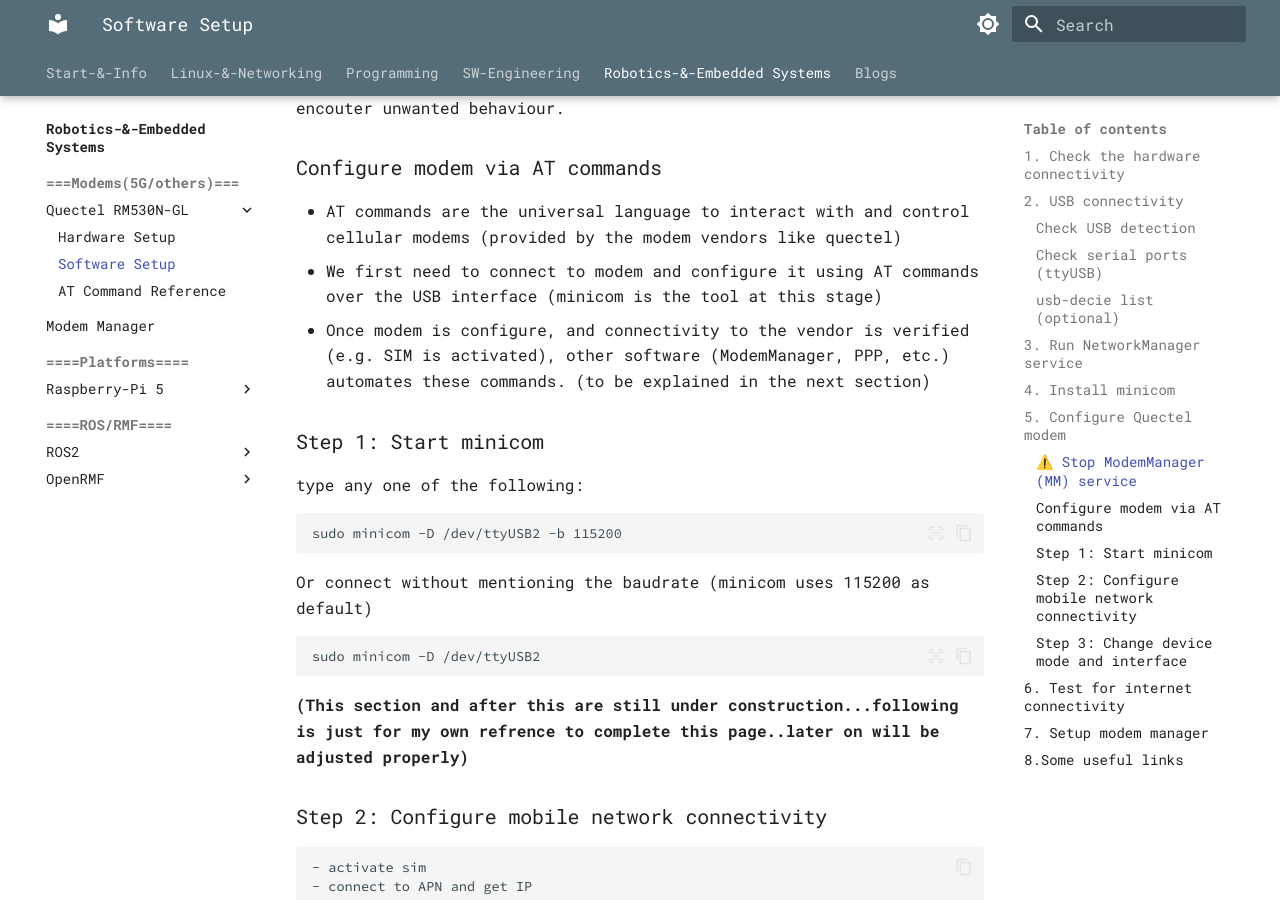
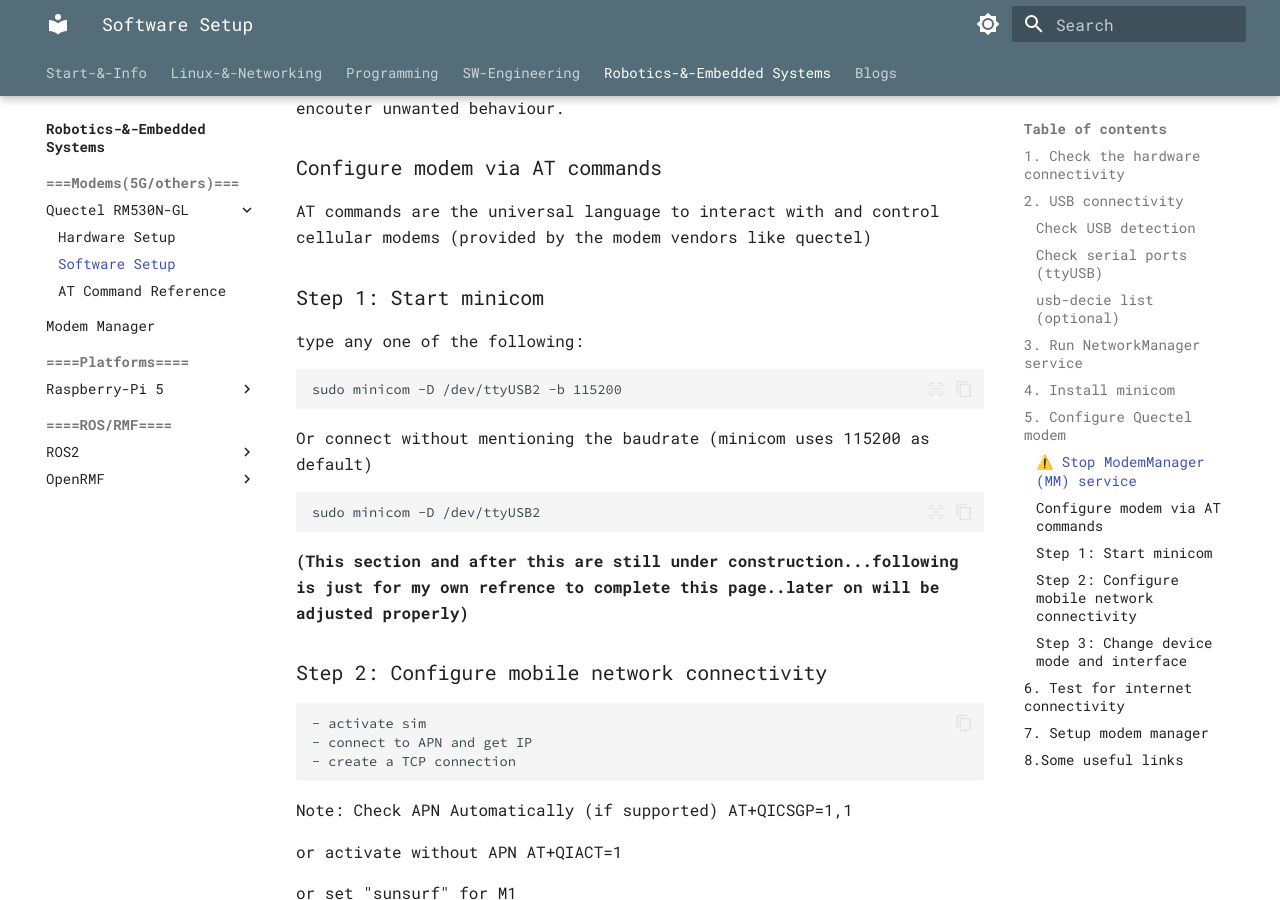
Before and after one commit to alohamujeeb/alohamujeeb.github.io, an MkDocs documentation site: the page built from docs/embsys-drobot/Quectel-RM530N-GL/02-sw-setup-pi5.md, in a window 1280 px wide and 900 px high, scrolled down 3287 px. Built offline with MkDocs 1.6.1 and Material for MkDocs 9.7.7, drawn with Linux system fonts in a browser that asks for light colours.

Commit message:
some changes

```diff
--- a/docs/embsys-drobot/Quectel-RM530N-GL/02-sw-setup-pi5.md
+++ b/docs/embsys-drobot/Quectel-RM530N-GL/02-sw-setup-pi5.md
@@ -119,11 +119,7 @@ To send AT commands to modem over mincom (which is dont for testing or some basi
 
 ### Configure modem via AT commands
 
-- AT commands are the universal language to interact with and control cellular modems (provided by the modem vendors like quectel)
-- We first need to connect to modem and configure it using AT commands over the USB interface (minicom is the tool at this stage)
-- Once modem is configure, and connectivity to the vendor is verified (e.g. SIM is activated), other software (ModemManager, PPP, etc.) automates these commands.
-(to be explained in the next section)
-
+AT commands are the universal language to interact with and control cellular modems (provided by the modem vendors like quectel)
 
 ### Step 1: Start minicom
 type any one of the following:
```
